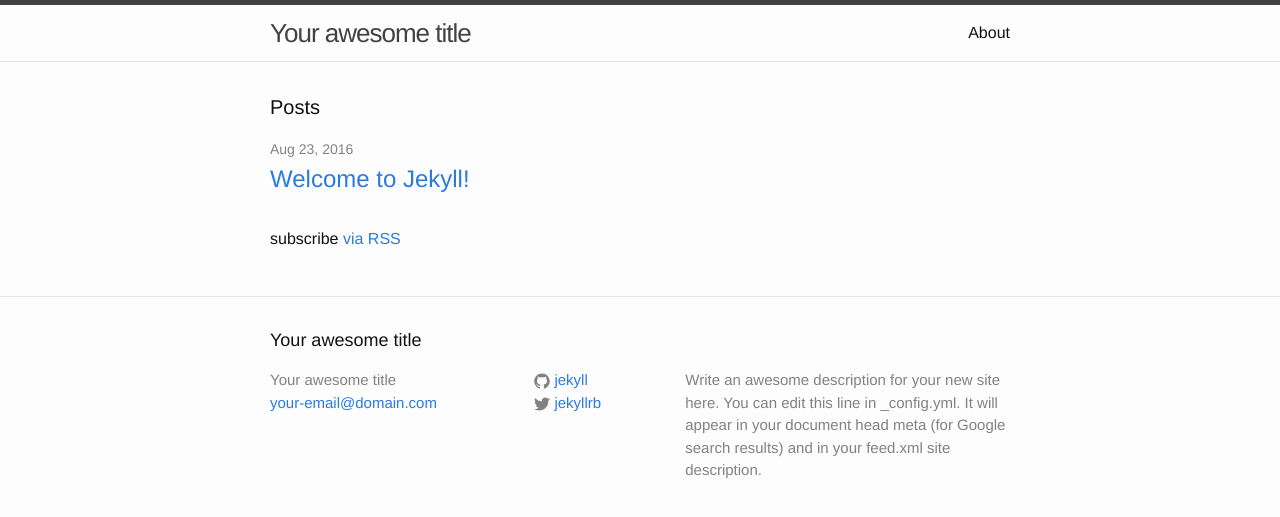
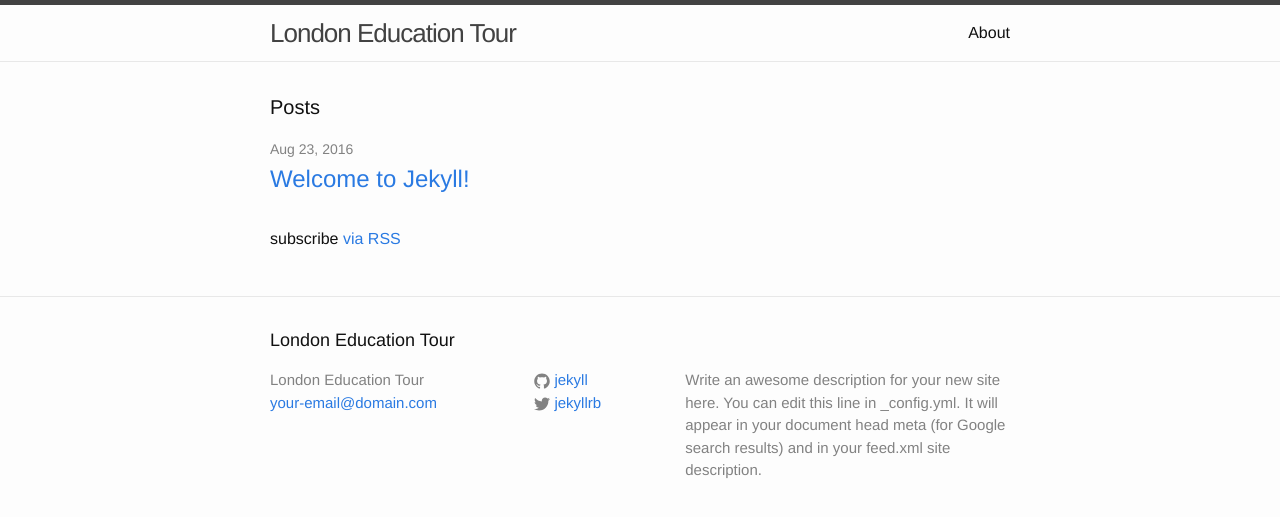
Before and after one commit to andrewchaa/londoneducationtour, a Jekyll site: the page built from index.html, in a window 1280 px wide. Shown: the top 517 px of the page. Built offline with Jekyll 4.4.1, drawn with Linux system fonts in a browser that asks for light colours.

Commit message:
title change

```diff
--- a/_config.yml
+++ b/_config.yml
@@ -6,7 +6,7 @@
 # 'jekyll serve'. If you change this file, please restart the server process.
 
 # Site settings
-title: Your awesome title
+title: London Education Tour
 email: your-email@domain.com
 description: > # this means to ignore newlines until "baseurl:"
   Write an awesome description for your new site here. You can edit this
```
